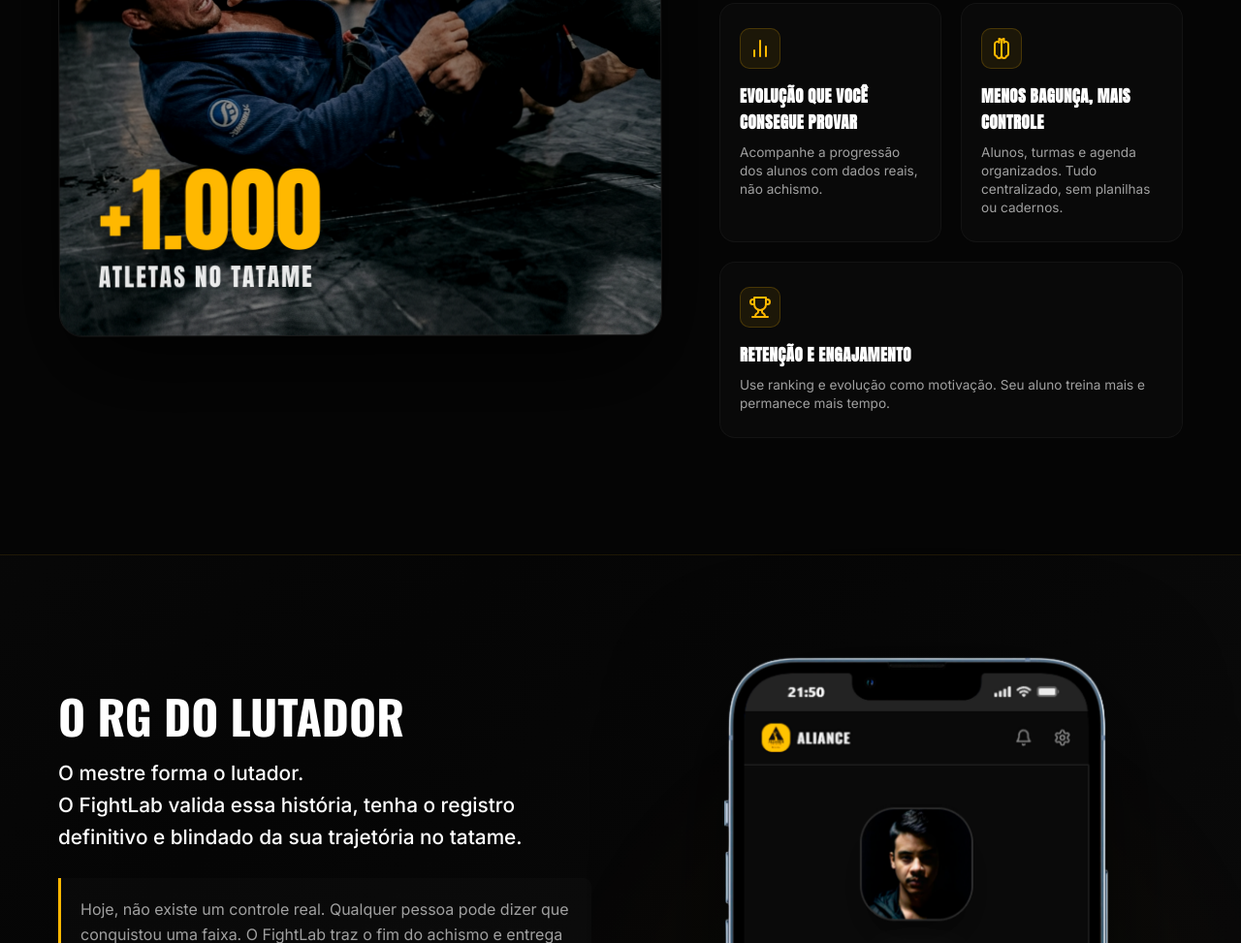
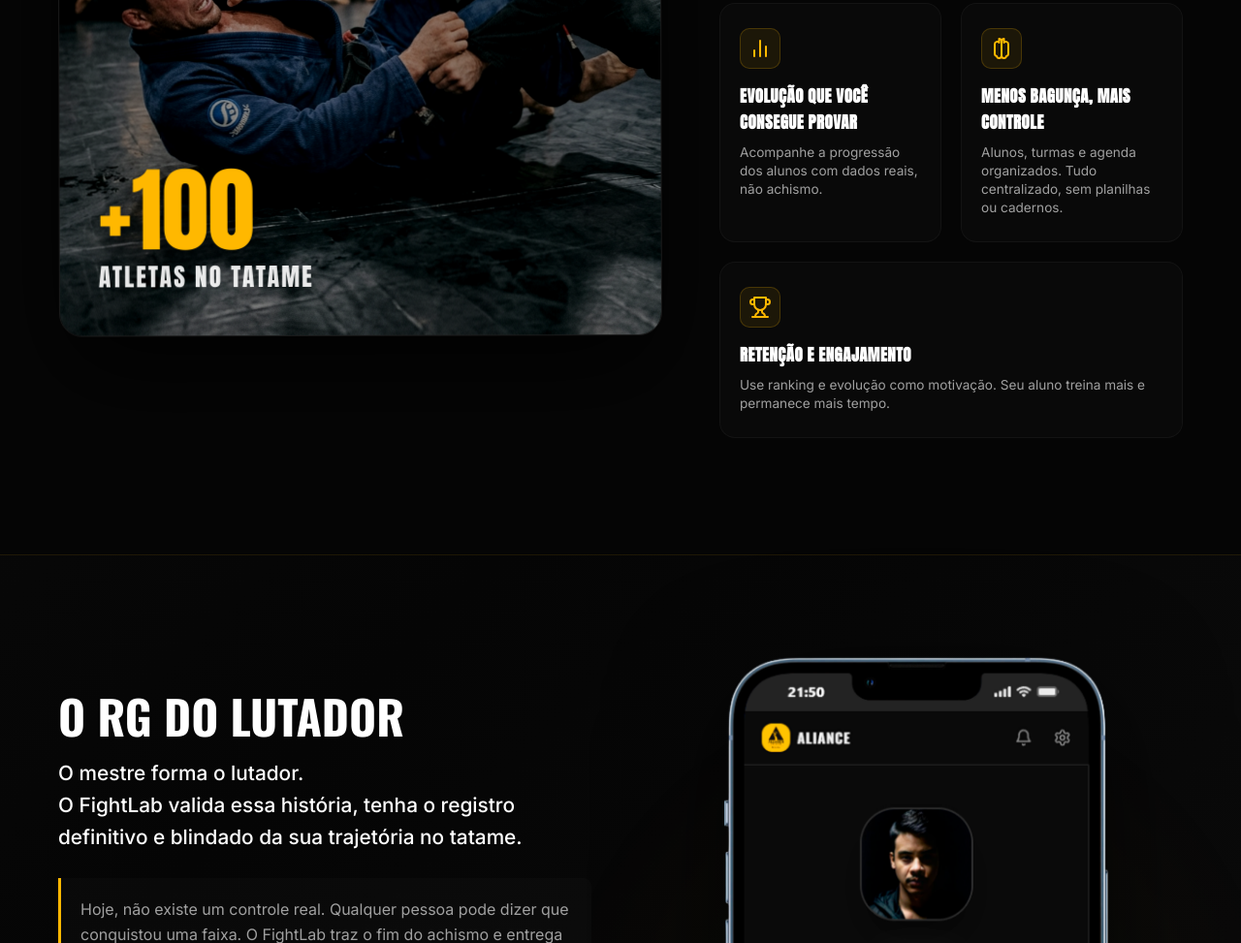
Before and after one commit to xjorgeyasuox/Site-Fight-Lab, a website with bundled scripts: page index.html in a window 1280 px wide. Shown: the part 1595-2568 px from the top of the page at 97% size. Built offline with nearby package versions, Linux system fonts and the light colour scheme.

Commit message:
fix: atualiza contador de atletas de 1000 para 100

```diff
--- a/index.html
+++ b/index.html
@@ -105,7 +105,7 @@
                 <div class="feature-main-card">
                     <img src="assets/luta.png" alt="Luta FightLab" class="feature-card-img">
                     <div class="feature-overlay-text">
-                        <div class="counter-value">+1.000</div>
+                        <div class="counter-value">+100</div>
                         <div class="counter-desc">ATLETAS NO TATAME</div>
                     </div>
                 </div>
```
